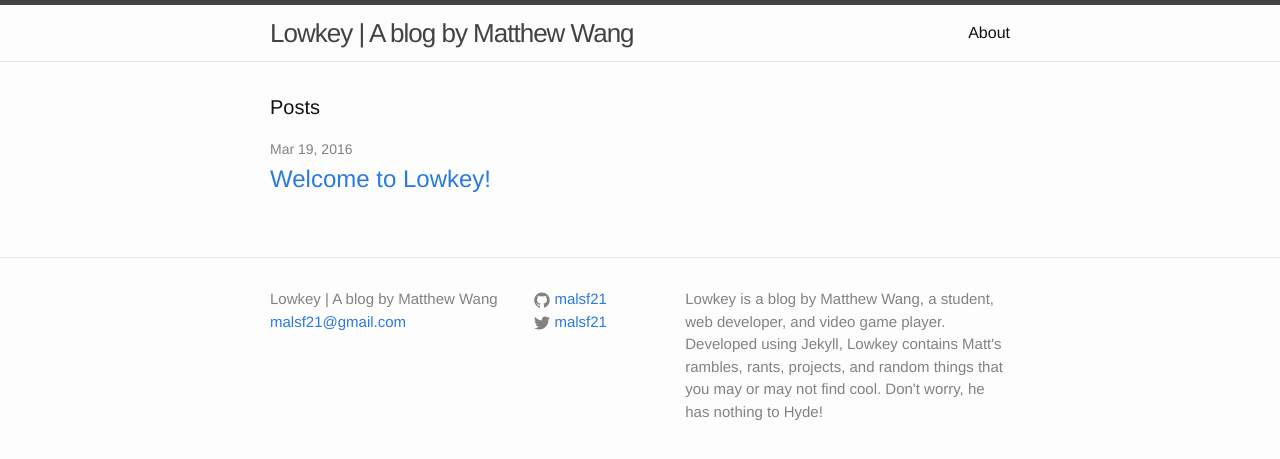
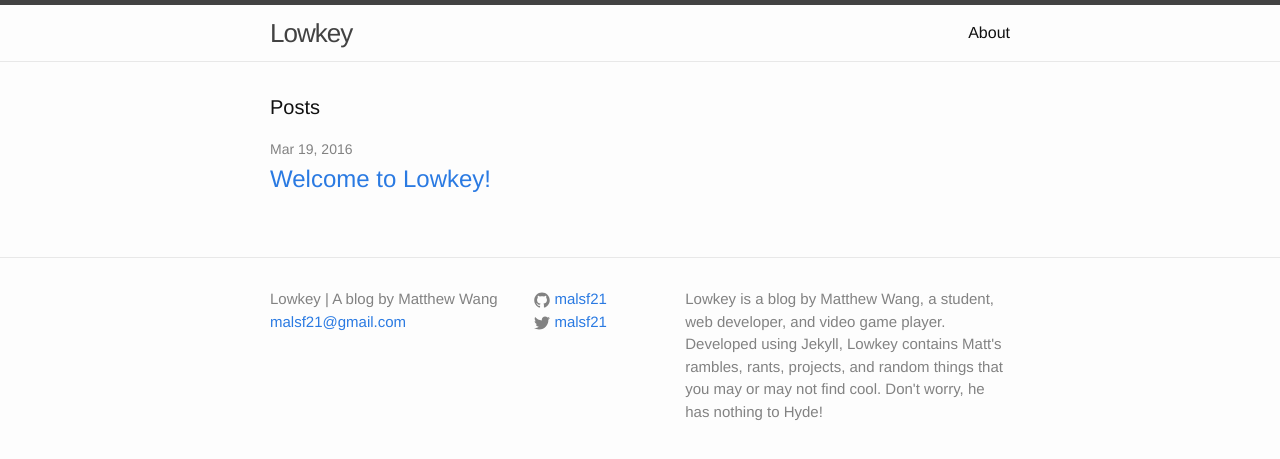
Before and after one commit to mattxwang/lowkey, a Jekyll site: the page built from index.html, in a window 1280 px wide. Shown: the top 459 px of the page. Built offline with Jekyll 4.4.1, drawn with Linux system fonts in a browser that asks for light colours; some of the changed lines change nothing that is shown.

Commit message:
uses long titles and short titles for sites

```diff
--- a/_config.yml
+++ b/_config.yml
@@ -6,7 +6,8 @@
 # 'jekyll serve'. If you change this file, please restart the server process.
 
 # Site settings
-title: Lowkey | A blog by Matthew Wang
+title: Lowkey
+title_long: Lowkey | A blog by Matthew Wang
 email: malsf21@gmail.com
 description: > # this means to ignore newlines until "baseurl:"
   Lowkey is a blog by Matthew Wang, a student, web developer, and video game player.
--- a/_includes/footer.html
+++ b/_includes/footer.html
@@ -5,7 +5,7 @@
     <div class="footer-col-wrapper">
       <div class="footer-col footer-col-1">
         <ul class="contact-list">
-          <li>{{ site.title }}</li>
+          <li>{{ site.title_long }}</li>
           <li><a href="mailto:{{ site.email }}">{{ site.email }}</a></li>
         </ul>
       </div>
--- a/_includes/head.html
+++ b/_includes/head.html
@@ -3,7 +3,7 @@
   <meta http-equiv="X-UA-Compatible" content="IE=edge">
   <meta name="viewport" content="width=device-width, initial-scale=1">
 
-  <title>{% if page.title %}{{ page.title | escape }}{% else %}{{ site.title | escape }}{% endif %}</title>
+  <title>{% if page.title %}{{ page.title | escape }}{% else %}{{ site.title_long | escape }}{% endif %}</title>
   <meta name="description" content="{% if page.excerpt %}{{ page.excerpt | strip_html | strip_newlines | truncate: 160 }}{% else %}{{ site.description }}{% endif %}">
 
   <link rel="stylesheet" href="{{ "/css/main.css" | prepend: site.baseurl }}">
```
